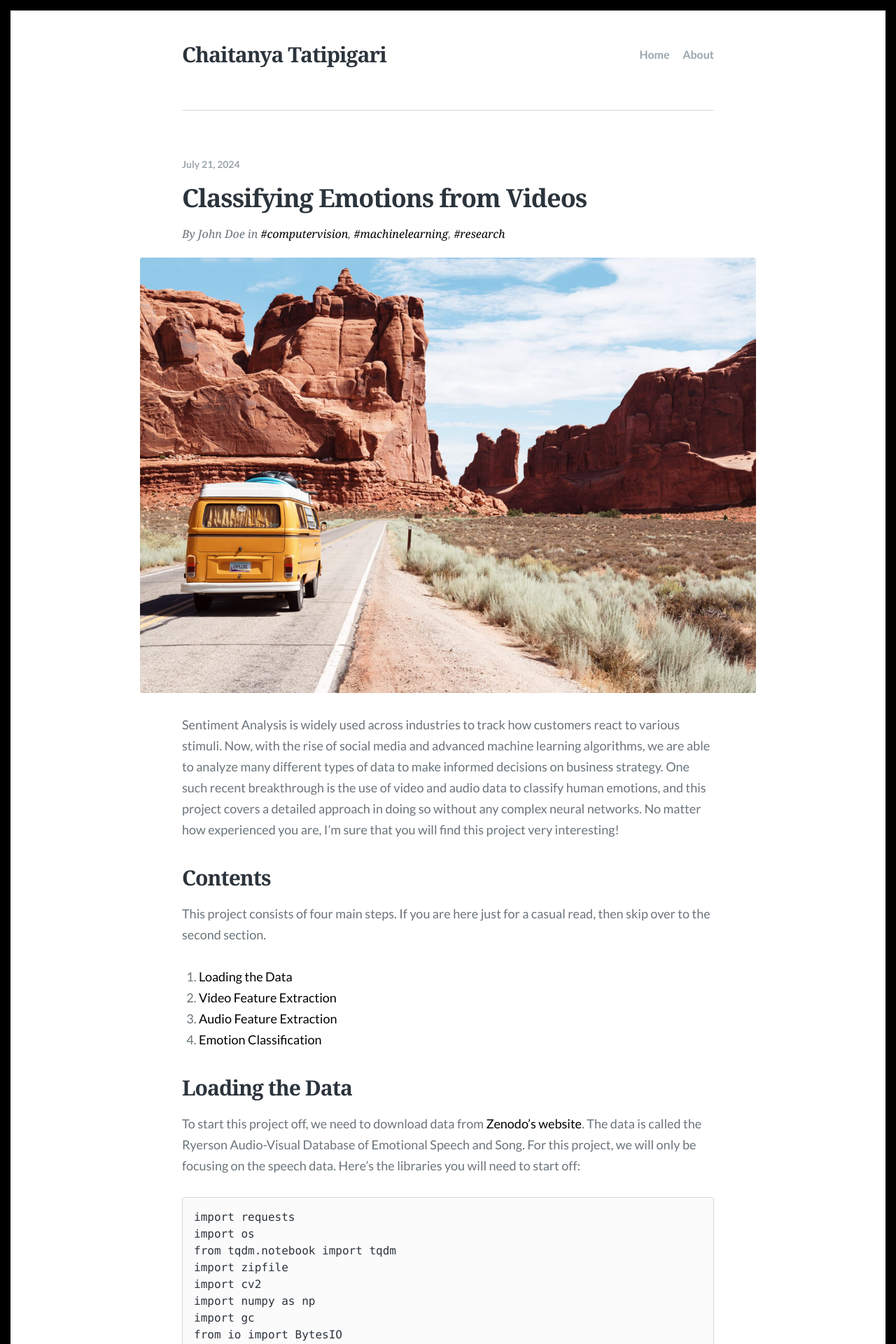
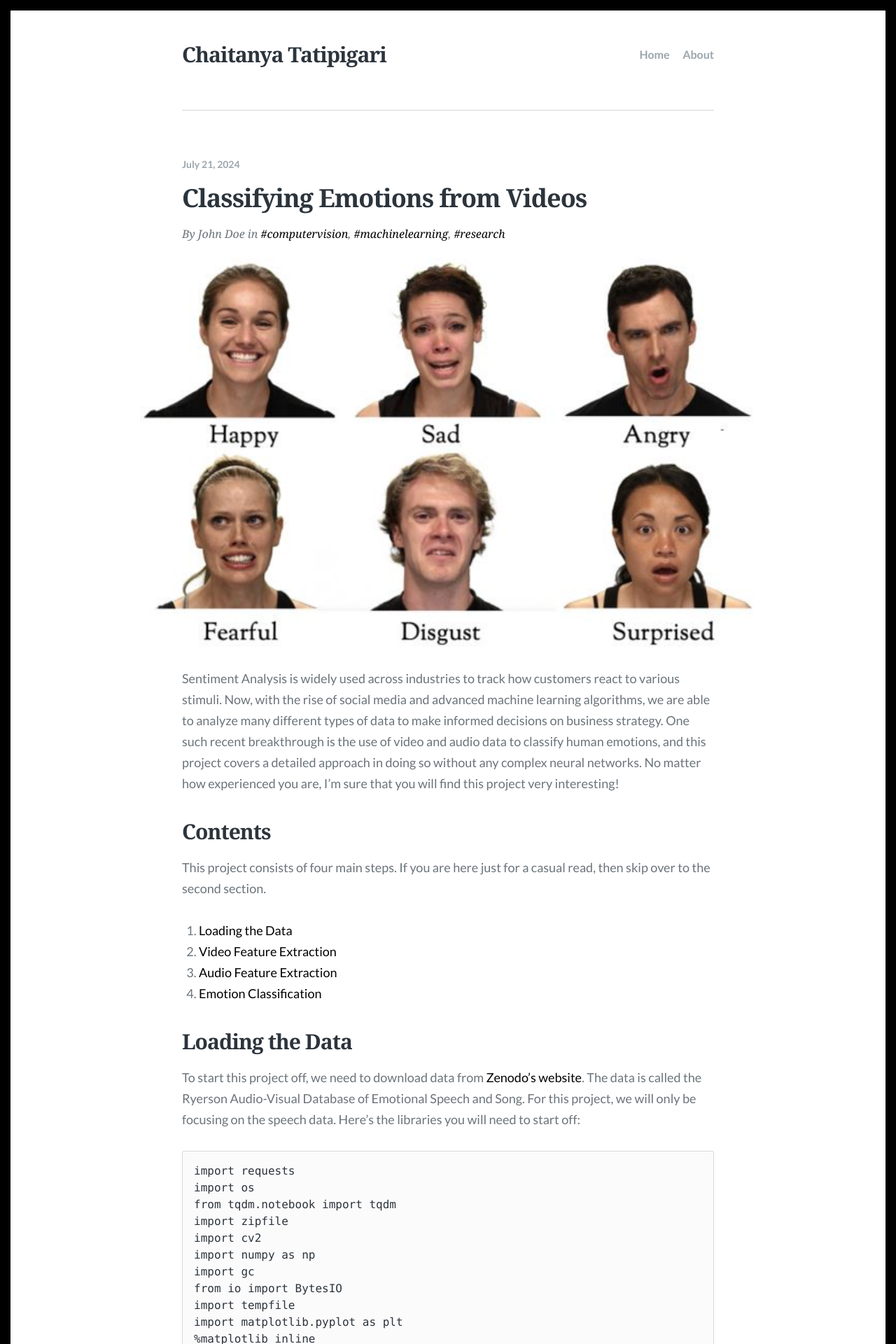
Before and after one commit to Chai-T29/Chai-T29.github.io, a Jekyll site: the page built from _posts/2024-07-21-classifying-emotions-from-videos.md, in a window 1280 px wide. Shown: the top 1920 px of the page at 70% size. Built offline with Jekyll 4.4.1, drawn with Linux system fonts in a browser that asks for light colours; some web fonts are replaced; comment, search, counter and statistics services are not loaded.

Commit message:
Update 2024-07-21-classifying-emotions-from-videos.md

```diff
--- a/_posts/2024-07-21-classifying-emotions-from-videos.md
+++ b/_posts/2024-07-21-classifying-emotions-from-videos.md
@@ -3,7 +3,7 @@ layout: post
 title: "Classifying Emotions from Videos"
 description: "Sentiment Analysis is widely used across industries to track how customers react to various stimuli."
 date: 2024-07-21
-feature_image: images/road.jpg
+feature_image: images/emotions.png
 tags: [computervision, machinelearning, research]
 ---
 
```
